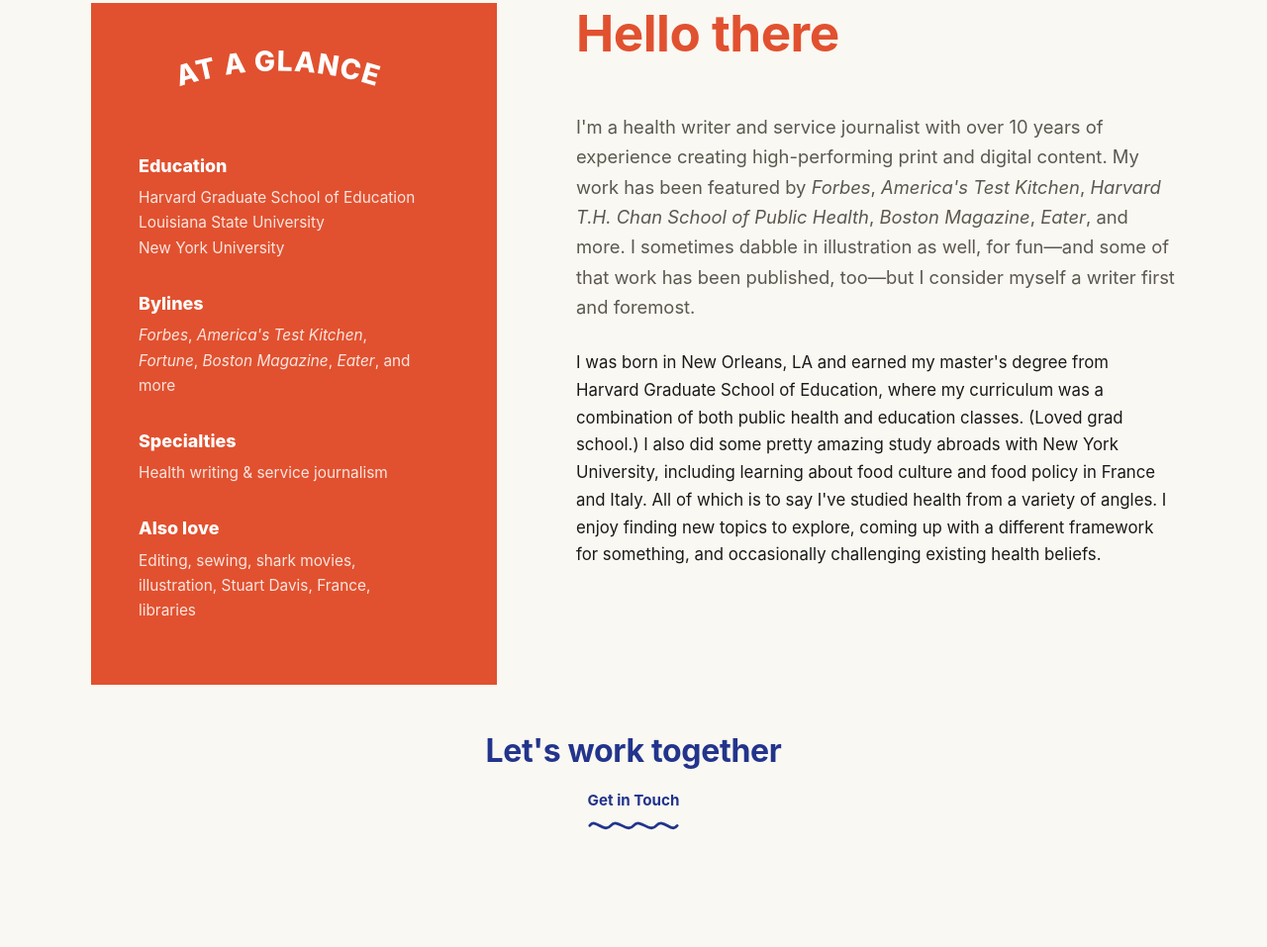
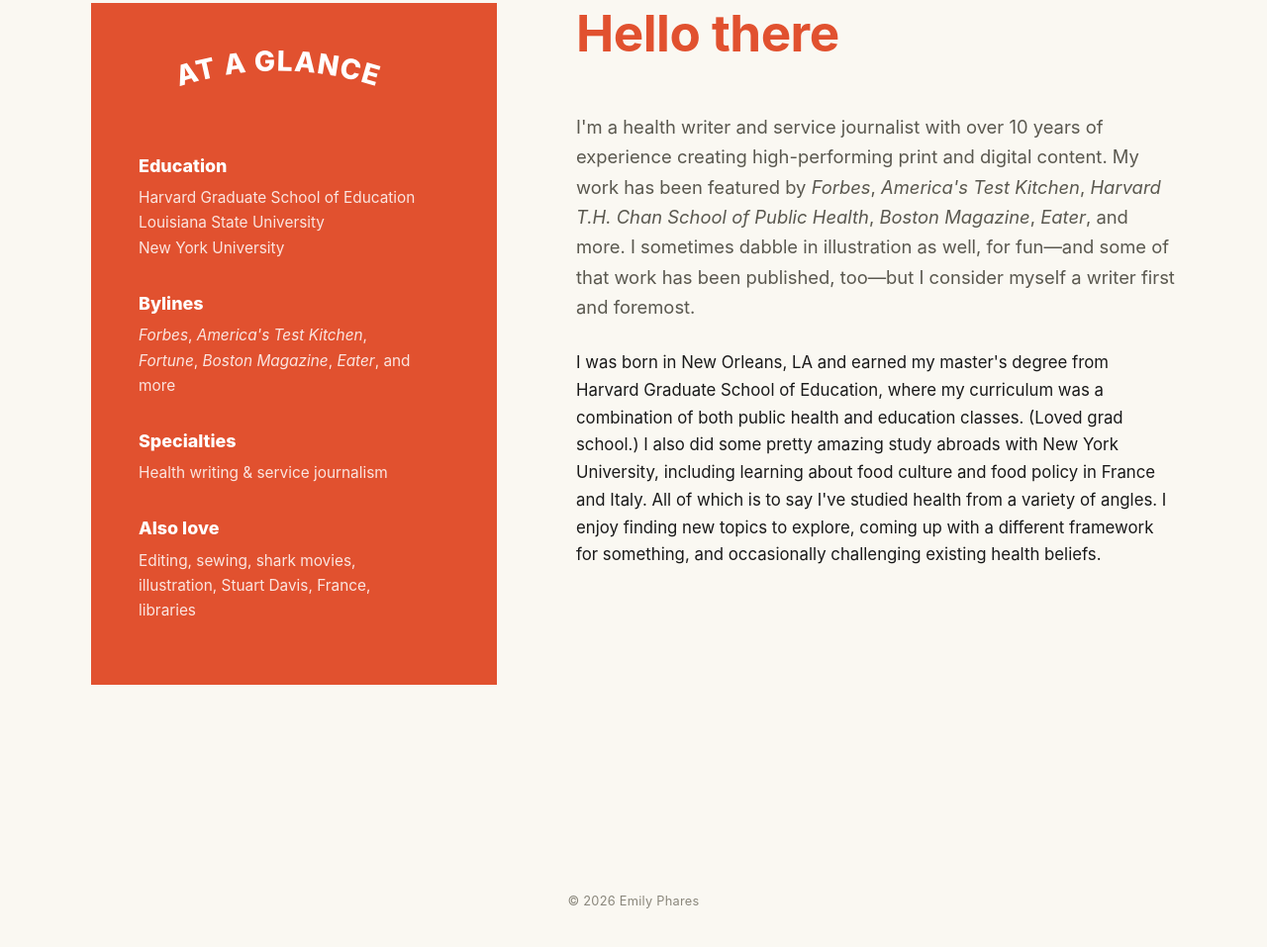
Before and after one commit to ehp045/Website-update-July-2026, a plain HTML site: page about.html in a window 1280 px wide. Shown: the part 175-1132 px from the top of the page at 99% size. Drawn offline with Linux system fonts and the light colour scheme.

Commit message:
Add files via upload

```diff
--- a/about.html
+++ b/about.html
@@ -83,18 +83,6 @@
       </div>
     </div>
 
-    <!-- ============ LET'S WORK TOGETHER — full width, centered, below both columns ============ -->
-    <div class="section-tight" style="padding-block: var(--space-4) 0; text-align: center;">
-      <h2 style="color: var(--color-blue);">Let's work together</h2>
-      <a href="contact.html" class="wave-cta wave-cta--lg wave-cta--blue">
-        Get in Touch
-        <span class="squiggle" aria-hidden="true">
-          <svg viewBox="0 0 100 16" xmlns="http://www.w3.org/2000/svg">
-            <path d="M2 8 C 8 -1, 17 17, 25 8 C 33 -1, 42 17, 50 8 C 58 -1, 67 17, 75 8 C 83 -1, 92 17, 98 8" fill="none" stroke="currentColor" stroke-width="3" stroke-linecap="round"/>
-          </svg>
-        </span>
-      </a>
-    </div>
   </section>
 
 </main>
```
